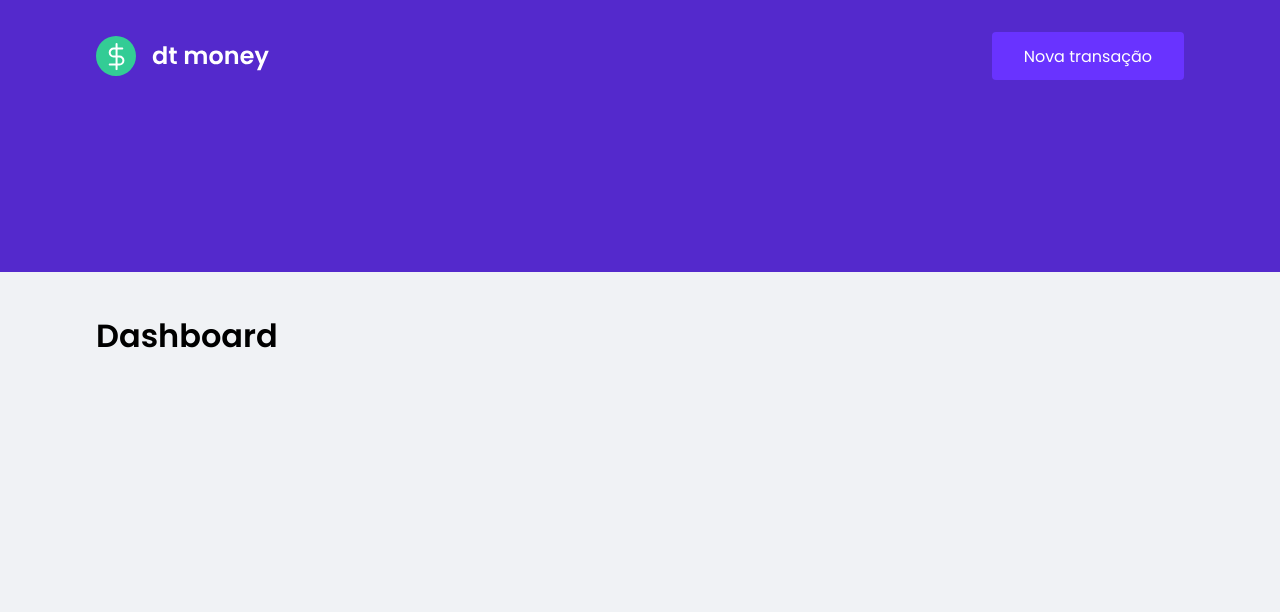
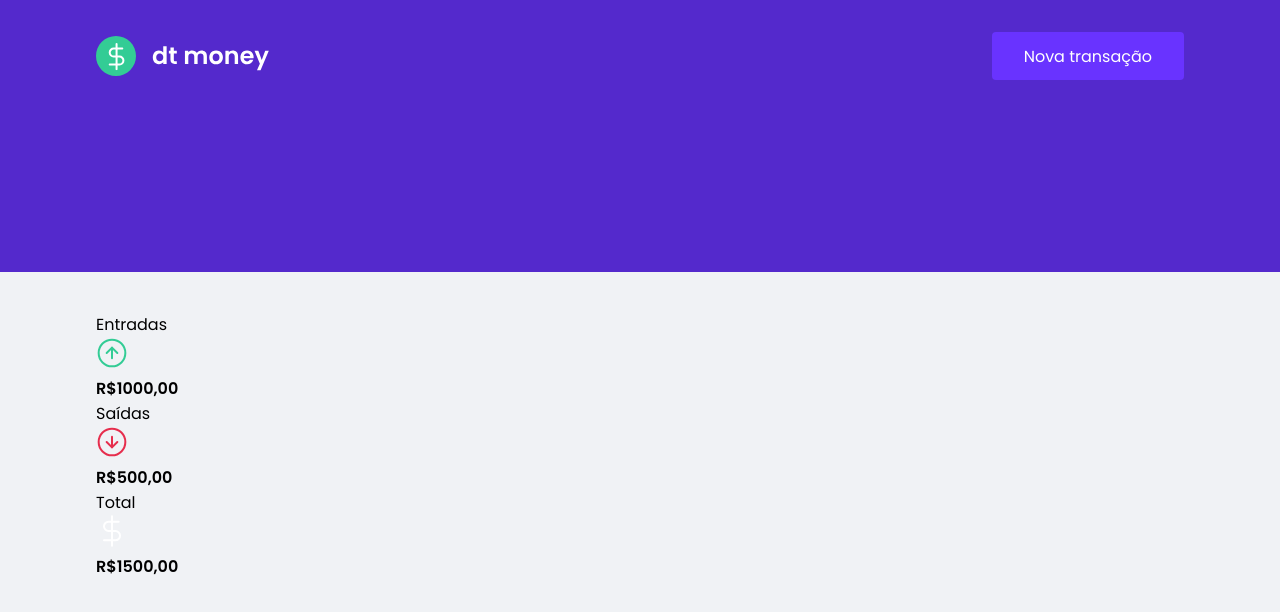
Before and after one commit to trvbarreto/dtmoney, a React (Create React App) app: page / in a window 1280 px wide. Shown: the top 612 px of the page. Built offline with nearby package versions, Linux system fonts and the light colour scheme.

Commit message:
Add Summary component

```diff
--- a/src/Components/Dashboard/index.tsx
+++ b/src/Components/Dashboard/index.tsx
@@ -1,9 +1,10 @@
+import { Summary } from '../Summary'
 import { Container } from './styles'
 
 export function Dashboard() {
     return (
         <Container>
-            <h1>Dashboard</h1>
+            <Summary />
         </Container>
     )
 }
--- /dev/null
+++ b/src/Components/Summary/index.tsx
@@ -0,0 +1,34 @@
+import { Container } from "./styles";
+import incomeImg from '../../assets/income.svg'
+import outcomeImg from '../../assets/outcome.svg'
+import totalImg from '../../assets/total.svg'
+
+export function Summary() {
+    return (
+        <Container>
+            <div>
+                <header>
+                    <p>Entradas</p>
+                    <img src={incomeImg} alt="Entradas" />
+                </header>
+                <strong>R$1000,00</strong>
+            </div>
+
+            <div>
+                <header>
+                    <p>Saídas</p>
+                    <img src={outcomeImg} alt="Saídas" />
+                </header>
+                <strong>R$500,00</strong>
+            </div>
+
+            <div>
+                <header>
+                    <p>Total</p>
+                    <img src={totalImg} alt="Total" />
+                </header>
+                <strong>R$1500,00</strong>
+            </div>
+        </Container>
+    )
+}
--- /dev/null
+++ b/src/Components/Summary/styles.ts
@@ -0,0 +1,5 @@
+import styled from "styled-components";
+
+export const Container = styled.div`
+    display: grid;
+`
```
